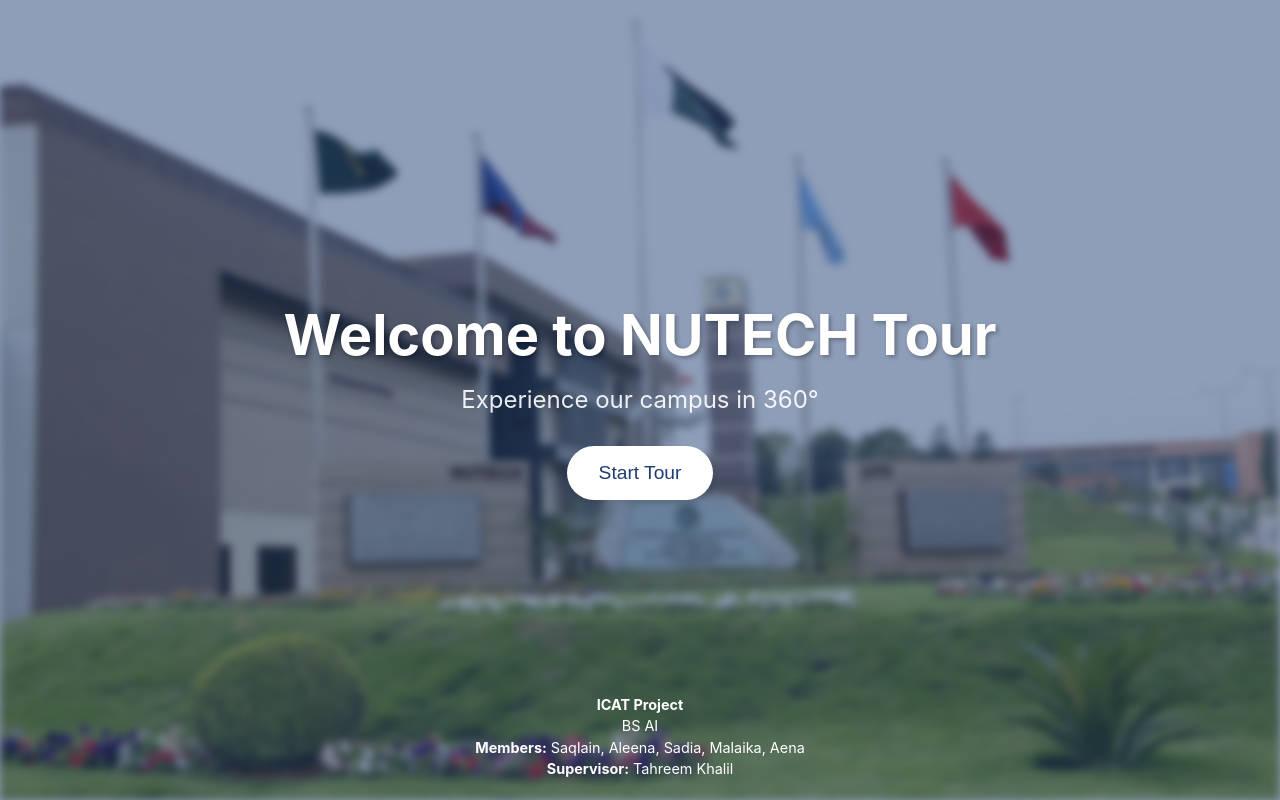
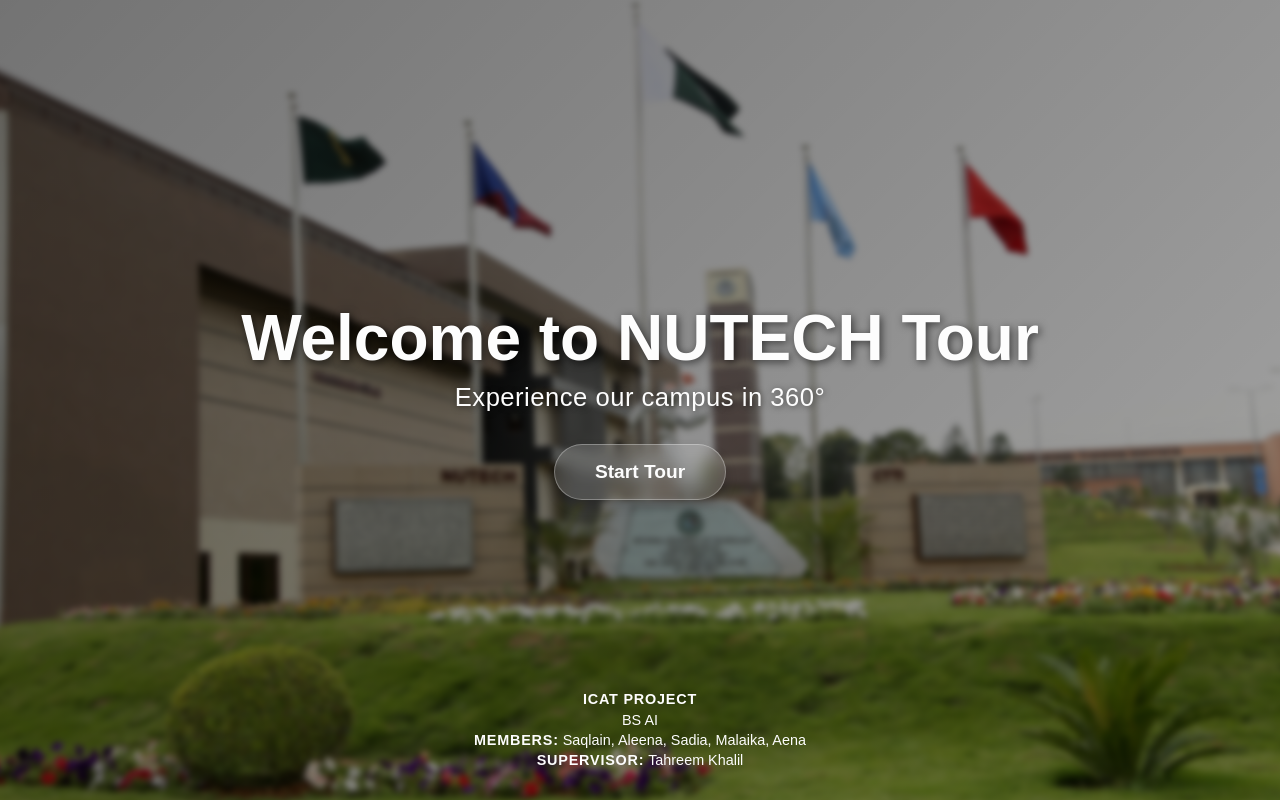
Before and after one commit to Razee4315/nutech-tour-threejs, a React (Create React App) app: page / in a window 1280 px wide. Built offline with nearby package versions, Linux system fonts and the light colour scheme; the HTML template or start-up script is replaced by a standard one.

Commit message:
Enhance TourView with glassmorphism styling and refined hotspot navigation

```diff
--- a/src/components/TourView.js
+++ b/src/components/TourView.js
@@ -26,28 +26,39 @@
   padding: 16px 24px;
   border-radius: 8px;
   z-index: 1000;
-  box-shadow: 0 2px 6px rgba(0,0,0,0.4);
+  box-shadow: 0 2px 6px rgba(0, 0, 0, 0.4);
   max-width: 300px;
 `;
 
-// Fullscreen toggle button at top right
-const FullscreenButton = styled.button`
+// Glassmorphism style for buttons
+const GlassButton = styled.button`
+  padding: 12px 24px;
+  font-size: 1rem;
+  font-weight: 600;
+  color: #fdfdfd;
+  background: rgba(255, 255, 255, 0.15);
+  border: 1px solid rgba(255, 255, 255, 0.3);
+  border-radius: 50px;
+  backdrop-filter: blur(8px);
+  cursor: pointer;
+  transition: transform 0.3s ease, background 0.3s ease;
+  box-shadow: 0 6px 12px rgba(0, 0, 0, 0.2);
+
+  &:hover {
+    transform: translateY(-3px) scale(1.05);
+    background: rgba(255, 255, 255, 0.25);
+  }
+`;
+
+// Fullscreen toggle button at top right (ensuring it stays visible)
+const FullscreenButton = styled(GlassButton)`
   position: absolute;
   top: 20px;
   right: 20px;
   padding: 10px 16px;
-  background-color: rgba(20, 20, 20, 0.85);
-  color: #fff;
-  border: none;
+  font-size: 0.9rem;
   border-radius: 20px;
-  cursor: pointer;
-  z-index: 1000;
-  transition: background-color 0.2s;
-  box-shadow: 0 2px 4px rgba(0,0,0,0.3);
-
-  &:hover {
-    background-color: rgba(20, 20, 20, 1);
-  }
+  z-index: 1100;
 `;
 
 // Loading overlay with a spinner
@@ -84,22 +95,10 @@
   gap: 20px;
 `;
 
-// Navigation button styles
-const NavigationButton = styled.button`
+// Navigation buttons using the glass style
+const NavigationButton = styled(GlassButton)`
   padding: 12px 24px;
-  background-color: #fff;
-  color: #333;
-  border: none;
-  border-radius: 30px;
-  cursor: pointer;
   font-size: 1rem;
-  transition: transform 0.2s, background-color 0.2s;
-  box-shadow: 0 2px 4px rgba(0,0,0,0.3);
-
-  &:hover {
-    transform: scale(1.05);
-    background-color: #f0f0f0;
-  }
 `;
 
 // Modal overlay for displaying hotspot information
@@ -124,22 +123,20 @@
   border-radius: 8px;
   max-width: 400px;
   text-align: center;
-  box-shadow: 0 4px 10px rgba(0,0,0,0.3);
+  box-shadow: 0 4px 10px rgba(0, 0, 0, 0.3);
 `;
 
-// Button to close the modal
-const ModalCloseButton = styled.button`
+// Modal close button using glass style for consistency
+const ModalCloseButton = styled(GlassButton)`
+  padding: 10px 20px;
   margin-top: 20px;
-  padding: 10px 20px;
-  background-color: #333;
-  color: #fff;
-  border: none;
-  border-radius: 4px;
-  cursor: pointer;
-  transition: background-color 0.2s;
+  font-size: 0.9rem;
+  background: rgba(20, 20, 20, 0.15);
+  border: 1px solid rgba(20, 20, 20, 0.3);
+  color: #fdfdfd;
 
   &:hover {
-    background-color: #555;
+    background: rgba(20, 20, 20, 0.25);
   }
 `;
 
@@ -156,23 +153,9 @@
 
 /* ---------------------------------------------------------------------------
    Tour location data and hotspot configuration:
-
-   Each location object contains:
-     - id: Unique identifier
-     - title: Location title
-     - image: URL to the 360° image
-     - info: Short description of the location
-     - hotSpots: Array of hotspot objects
-
-   Each hotspot object should contain:
-     - pitch: The vertical angle (for positioning within the panorama)
-     - yaw: The horizontal angle (for positioning within the panorama)
-     - type: 'custom' for navigation or 'info' for displaying info
-     - text: Label displayed for the hotspot
-     - handleClick: A function that handles the hotspot click event.
-       If set to null, a default modal displaying info will appear.
-
-   *To add or modify a hotspot, edit the corresponding object in the hotSpots array.*
+   Each location object now contains exactly two hotspots:
+     - One hotspot for navigation (next image)
+     - One hotspot for displaying info
 --------------------------------------------------------------------------- */
 const locations = [
   {
@@ -182,22 +165,22 @@
     info: 'Welcome to the first 360° experience.',
     hotSpots: [
       {
-        // Hotspot for navigating to the second location
+        // Navigation hotspot: go to second location
         pitch: -10,
         yaw: 0,
         type: 'custom',
-        text: 'Go to Second Image',
+        text: 'Go to Next Image',
         handleClick: (setCurrentLocation) => {
           setCurrentLocation(1);
         }
       },
       {
-        // Hotspot for displaying additional information
+        // Info hotspot: display modal information
         pitch: 15,
         yaw: 90,
         type: 'info',
-        text: 'THis is more info about the info in the first image',
-        handleClick: null // This will trigger the modal popup
+        text: 'More Info',
+        handleClick: null // Triggers default modal
       }
     ]
   },
@@ -208,14 +191,22 @@
     info: 'Discover the second immersive environment.',
     hotSpots: [
       {
-        // Hotspot for returning to the first location
-        pitch: 0,
-        yaw: 180,
+        // Navigation hotspot: loop back to first location
+        pitch: -10,
+        yaw: 0,
         type: 'custom',
-        text: 'Return to First Image',
+        text: 'Go to Next Image',
         handleClick: (setCurrentLocation) => {
           setCurrentLocation(0);
         }
+      },
+      {
+        // Info hotspot: display modal information
+        pitch: 15,
+        yaw: 90,
+        type: 'info',
+        text: 'More Info',
+        handleClick: null // Triggers default modal
       }
     ]
   }
@@ -227,10 +218,10 @@
   const [modalInfo, setModalInfo] = useState({ show: false, title: '', message: '' });
   const panImageRef = useRef(null);
 
-  // Destructure the current location data for ease of access
+  // Get current location data
   const currentData = locations[currentLocation];
 
-  // Navigation handlers for switching locations
+  // Navigation handlers (optional if using external navigation buttons)
   const goToPreviousLocation = () =>
     setCurrentLocation((prev) => (prev - 1 + locations.length) % locations.length);
 
@@ -251,7 +242,7 @@
     setIsLoading(false);
   };
 
-  // Default handler for hotspots that do not have a custom action: display modal
+  // Default handler for hotspots without a custom action: display modal
   const handleHotspotInfo = (hotspot) => {
     setModalInfo({
       show: true,
@@ -287,10 +278,10 @@
         width="100%"
         height="100vh"
         image={currentData.image}
-        pitch={10} // Initial pitch (vertical view) for the panorama
-        yaw={180}  // Initial yaw (horizontal view) for the panorama
+        pitch={10} // Initial pitch
+        yaw={180}  // Initial yaw
         hfov={110}
-        autoRotate={2}  // Fixed auto-rotate speed
+        autoRotate={2}  // Auto-rotate speed
         ref={panImageRef}
         autoLoad
         onLoad={handlePanoramaLoad}
@@ -303,7 +294,6 @@
             yaw={hotspot.yaw}
             text={hotspot.text}
             handleClick={() => {
-              // If a custom hotspot action is provided, execute it; otherwise, show modal
               if (hotspot.handleClick) {
                 hotspot.handleClick(setCurrentLocation);
               } else {
@@ -314,7 +304,7 @@
         ))}
       </Pannellum>
 
-      {/* Navigation buttons container */}
+      {/* Optional external navigation buttons */}
       {locations.length > 1 && (
         <NavButtonContainer>
           <NavigationButton onClick={goToPreviousLocation}>
--- a/src/components/Welcome.js
+++ b/src/components/Welcome.js
@@ -1,14 +1,15 @@
 import React from 'react';
 import styled from 'styled-components';
 
-// Wrapper that holds the background image, overlay, and content.
+// Outer container with relative positioning
 const Wrapper = styled.div`
   position: relative;
   height: 100vh;
   overflow: hidden;
+  font-family: 'Poppins', sans-serif;
 `;
 
-// Background image with slight blur.
+// Background image with a light blur effect
 const BackgroundImage = styled.div`
   position: absolute;
   top: 0;
@@ -16,76 +17,92 @@
   width: 100%;
   height: 100%;
   background: url('/background.jpg') center center/cover no-repeat;
-  filter: blur(4px);
+  filter: blur(3px);
+  transform: scale(1.05); /* Slight scale to hide blur edges */
   z-index: 1;
 `;
 
-// Semi-transparent overlay to improve text readability.
+// A semi-transparent overlay with a subtle dark gradient for improved contrast
 const Overlay = styled.div`
   position: absolute;
   top: 0;
   left: 0;
   width: 100%;
   height: 100%;
-  background: rgba(30, 60, 114, 0.5);
+  background: linear-gradient(135deg, rgba(0, 0, 0, 0.55) 0%, rgba(0, 0, 0, 0.35) 100%);
   z-index: 2;
 `;
 
-// Main container for welcome content.
-const WelcomeContainer = styled.div`
+// Main content container centered on screen
+const Content = styled.div`
   position: relative;
   z-index: 3;
-  height: 100vh;
+  height: 100%;
+  width: 100%;
+  padding: 0 20px;
   display: flex;
   flex-direction: column;
   justify-content: center;
   align-items: center;
-  color: white;
   text-align: center;
+  color: #fdfdfd;
+`;
+
+// Professional title styling
+const Title = styled.h1`
+  font-size: 4rem;
+  font-weight: 700;
+  margin-bottom: 0.5rem;
+  text-shadow: 2px 2px 8px rgba(0, 0, 0, 0.6);
+`;
+
+// Clean subtitle styling
+const Subtitle = styled.p`
+  font-size: 1.6rem;
+  font-weight: 300;
+  margin-bottom: 2rem;
+  letter-spacing: 0.5px;
+  text-shadow: 1px 1px 6px rgba(0, 0, 0, 0.5);
+`;
+
+// Glass-effect style button with modern hover animation
+const StartButton = styled.button`
+  padding: 1rem 2.5rem;
+  font-size: 1.2rem;
+  font-weight: 600;
+  color: #fdfdfd;
+  background: rgba(255, 255, 255, 0.15);
+  border: 1px solid rgba(255, 255, 255, 0.3);
+  border-radius: 50px;
+  backdrop-filter: blur(8px);
+  cursor: pointer;
+  transition: transform 0.3s ease, background 0.3s ease;
+  box-shadow: 0 6px 12px rgba(0, 0, 0, 0.2);
+
+  &:hover {
+    transform: translateY(-3px) scale(1.03);
+    background: rgba(255, 255, 255, 0.25);
+  }
+`;
+
+// Footer container with project information
+const Footer = styled.footer`
+  position: absolute;
+  bottom: 30px;
+  width: 100%;
+  z-index: 3;
+  text-align: center;
+  color: #fdfdfd;
+  font-size: 0.9rem;
+  line-height: 1.4;
   padding: 0 20px;
 `;
 
-// Styled header text.
-const Title = styled.h1`
-  font-size: 3.5rem;
-  margin-bottom: 1rem;
-  text-shadow: 2px 2px 4px rgba(0, 0, 0, 0.3);
-`;
-
-// Styled subtitle text.
-const Subtitle = styled.p`
-  font-size: 1.5rem;
-  margin-bottom: 2rem;
-  opacity: 0.9;
-`;
-
-// Styled start button.
-const StartButton = styled.button`
-  padding: 1rem 2rem;
-  font-size: 1.2rem;
-  background-color: #ffffff;
-  color: #1e3c72;
-  border: none;
-  border-radius: 30px;
-  cursor: pointer;
-  transition: transform 0.2s ease-in-out;
-  box-shadow: 0 4px 6px rgba(0, 0, 0, 0.1);
-
-  &:hover {
-    transform: scale(1.05);
-  }
-`;
-
-// Footer container for project information.
-const Footer = styled.div`
-  position: absolute;
-  bottom: 20px;
-  width: 100%;
-  text-align: center;
-  font-size: 0.9rem;
-  color: white;
-  line-height: 1.5;
-  z-index: 3;
+// Bold labels within the footer for emphasis
+const Bold = styled.span`
+  font-weight: 600;
+  text-transform: uppercase;
+  letter-spacing: 0.8px;
 `;
 
 const Welcome = ({ onStart }) => {
@@ -93,16 +110,22 @@
     <Wrapper>
       <BackgroundImage />
       <Overlay />
-      <WelcomeContainer>
+      <Content>
         <Title>Welcome to NUTECH Tour</Title>
         <Subtitle>Experience our campus in 360°</Subtitle>
         <StartButton onClick={onStart}>Start Tour</StartButton>
-      </WelcomeContainer>
+      </Content>
       <Footer>
-        <div><strong>ICAT Project</strong></div>
+        <div>
+          <Bold>ICAT Project</Bold>
+        </div>
         <div>BS AI</div>
-        <div><strong>Members:</strong> Saqlain, Aleena, Sadia, Malaika, Aena</div>
-        <div><strong>Supervisor:</strong> Tahreem Khalil</div>
+        <div>
+          <Bold>Members:</Bold> Saqlain, Aleena, Sadia, Malaika, Aena
+        </div>
+        <div>
+          <Bold>Supervisor:</Bold> Tahreem Khalil
+        </div>
       </Footer>
     </Wrapper>
   );
```
